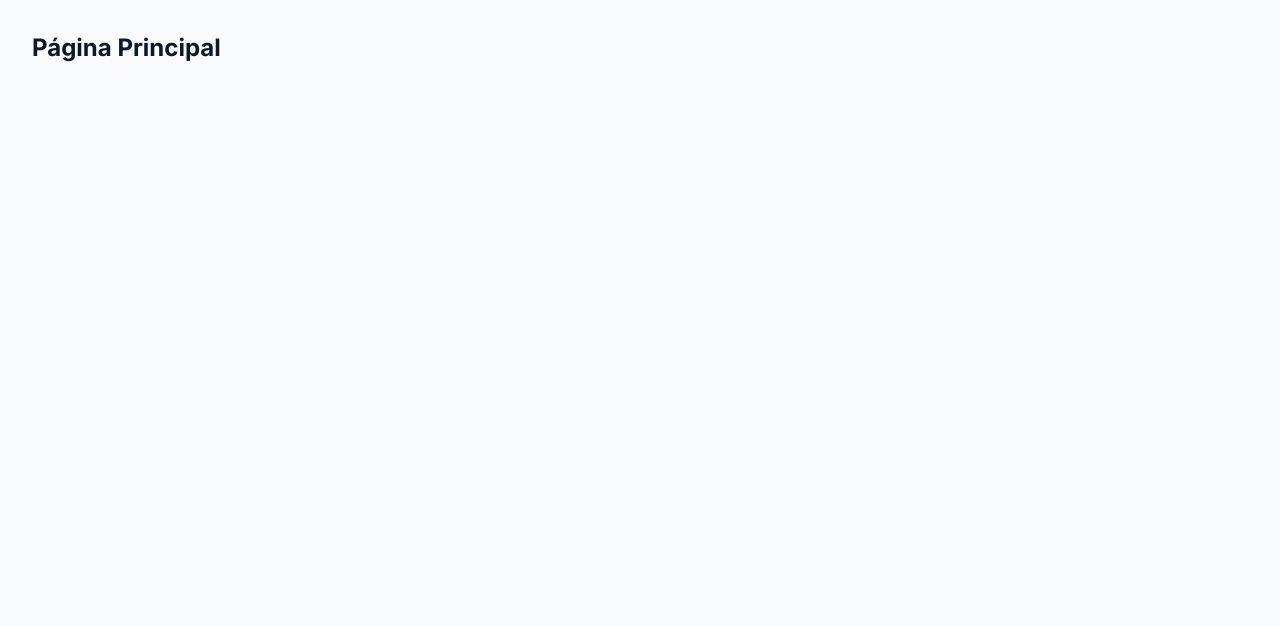
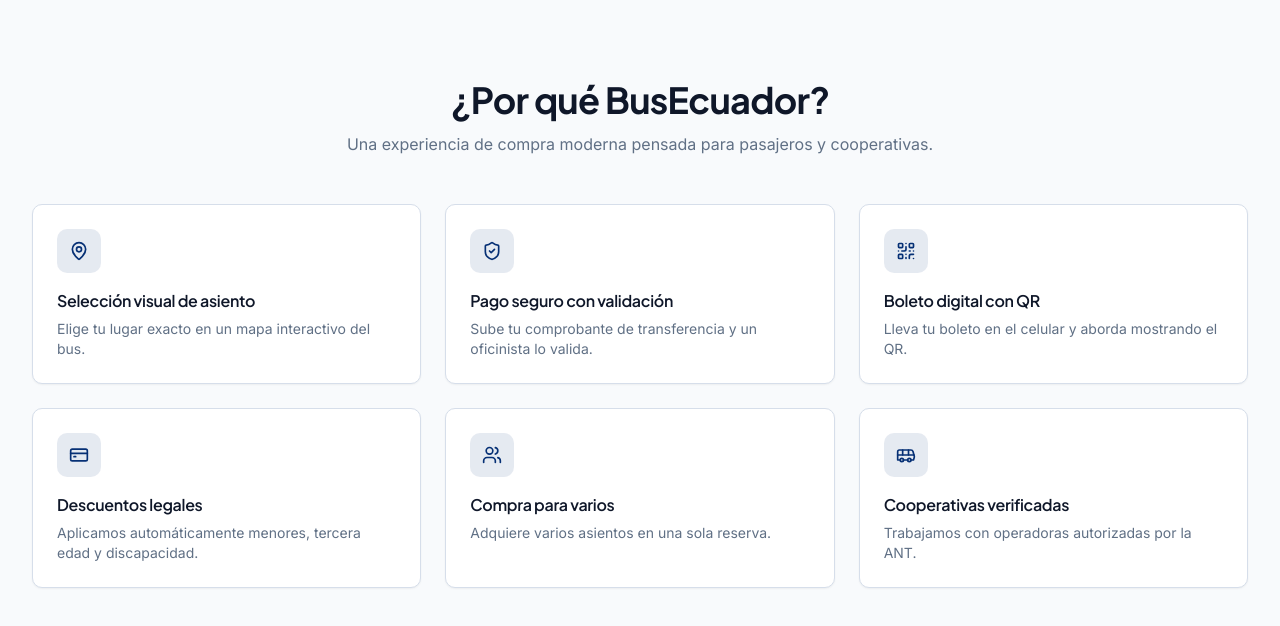
Before and after one commit to Sebastianyiyi/ProyectoManejo, a React (Vite) app: page / in a window 1280 px wide. Shown: the top 626 px of the page. Built offline with nearby package versions, Linux system fonts and the light colour scheme; the HTML template or start-up script is replaced by a standard one.

Commit message:
feat: Agrega Index.tsx

```diff
--- a/src/App.tsx
+++ b/src/App.tsx
@@ -5,7 +5,8 @@
 import { Toaster } from "@/components/ui/toaster";
 import { TooltipProvider } from "@/components/ui/tooltip";
 
-const Index = () => <div className="p-8 text-2xl font-bold">Página Principal</div>;
+import Index from "./pages/Index";
+
 const Auth = () => <div className="p-8 text-2xl font-bold">Login / Register</div>;
 const NotFound = () => <div className="p-8 text-2xl font-bold">404 — Página no encontrada</div>;
 
--- /dev/null
+++ b/src/pages/Index.tsx
@@ -0,0 +1,41 @@
+import { Link } from "react-router-dom";
+import { Button } from "@/components/ui/button";
+import { Card } from "@/components/ui/card";
+import { Bus, MapPin, ShieldCheck, QrCode, CreditCard, Users } from "lucide-react";
+
+export default function Index() {
+  return (
+    <div>
+      {/* TODO: Hero — Persona 4 */}
+
+      {/* Beneficios */}
+      <section className="container py-16 md:py-20">
+        <div className="text-center mb-12">
+          <h2 className="text-3xl md:text-4xl font-bold mb-3">¿Por qué BusEcuador?</h2>
+          <p className="text-muted-foreground max-w-2xl mx-auto">
+            Una experiencia de compra moderna pensada para pasajeros y cooperativas.
+          </p>
+        </div>
+        <div className="grid md:grid-cols-3 gap-6">
+          {[
+            { icon: MapPin, title: "Selección visual de asiento", desc: "Elige tu lugar exacto en un mapa interactivo del bus." },
+            { icon: ShieldCheck, title: "Pago seguro con validación", desc: "Sube tu comprobante de transferencia y un oficinista lo valida." },
+            { icon: QrCode, title: "Boleto digital con QR", desc: "Lleva tu boleto en el celular y aborda mostrando el QR." },
+            { icon: CreditCard, title: "Descuentos legales", desc: "Aplicamos automáticamente menores, tercera edad y discapacidad." },
+            { icon: Users, title: "Compra para varios", desc: "Adquiere varios asientos en una sola reserva." },
+            { icon: Bus, title: "Cooperativas verificadas", desc: "Trabajamos con operadoras autorizadas por la ANT." },
+          ].map((f, i) => (
+            <Card key={i} className="p-6 hover:shadow-md transition-shadow">
+              <div className="h-11 w-11 rounded-lg bg-primary/10 text-primary grid place-items-center mb-4">
+                <f.icon className="h-5 w-5" />
+              </div>
+              <h3 className="font-semibold mb-1.5">{f.title}</h3>
+              <p className="text-sm text-muted-foreground">{f.desc}</p>
+            </Card>
+          ))}
+        </div>
+      </section>
+
+    </div>
+  );
+}
```
